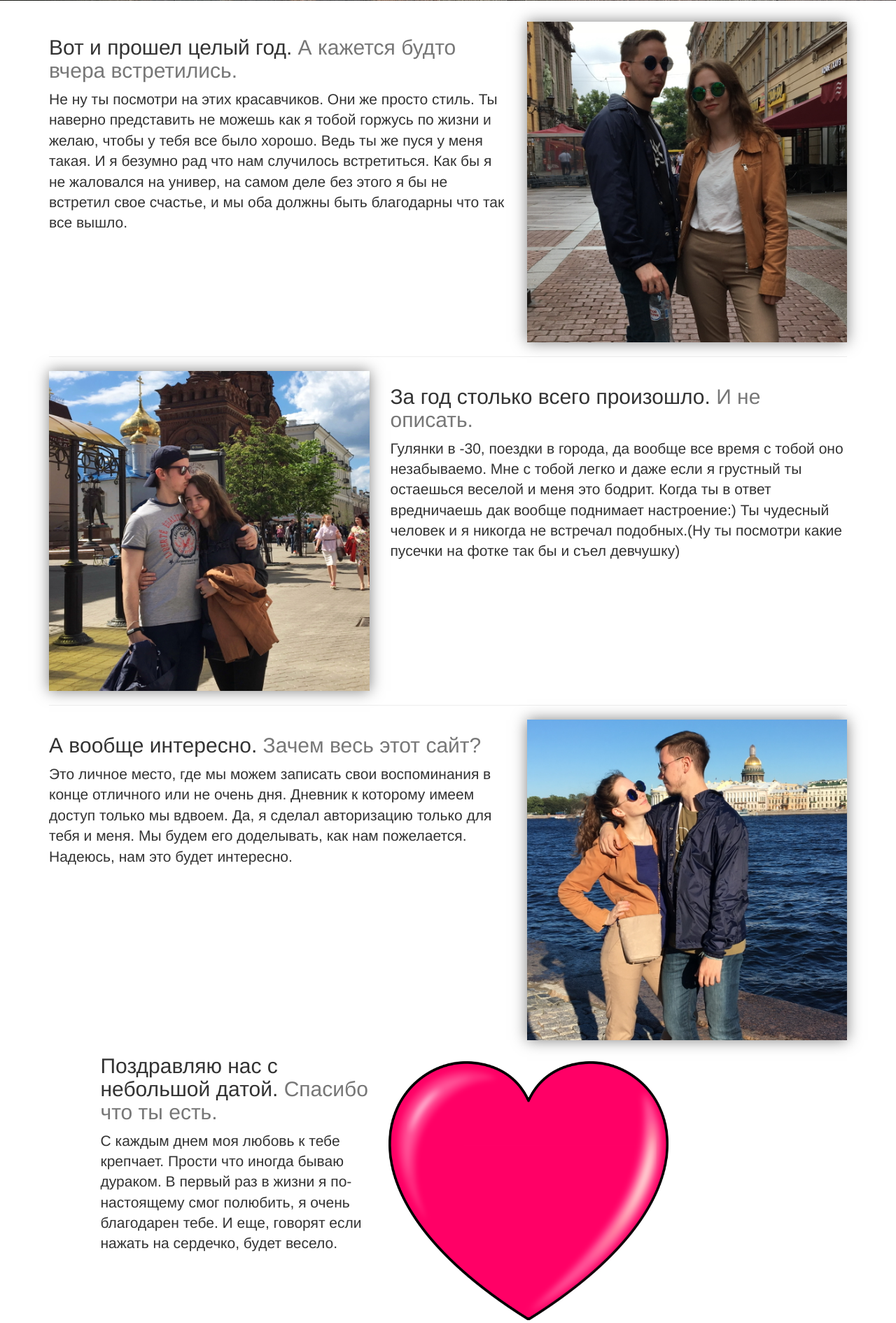
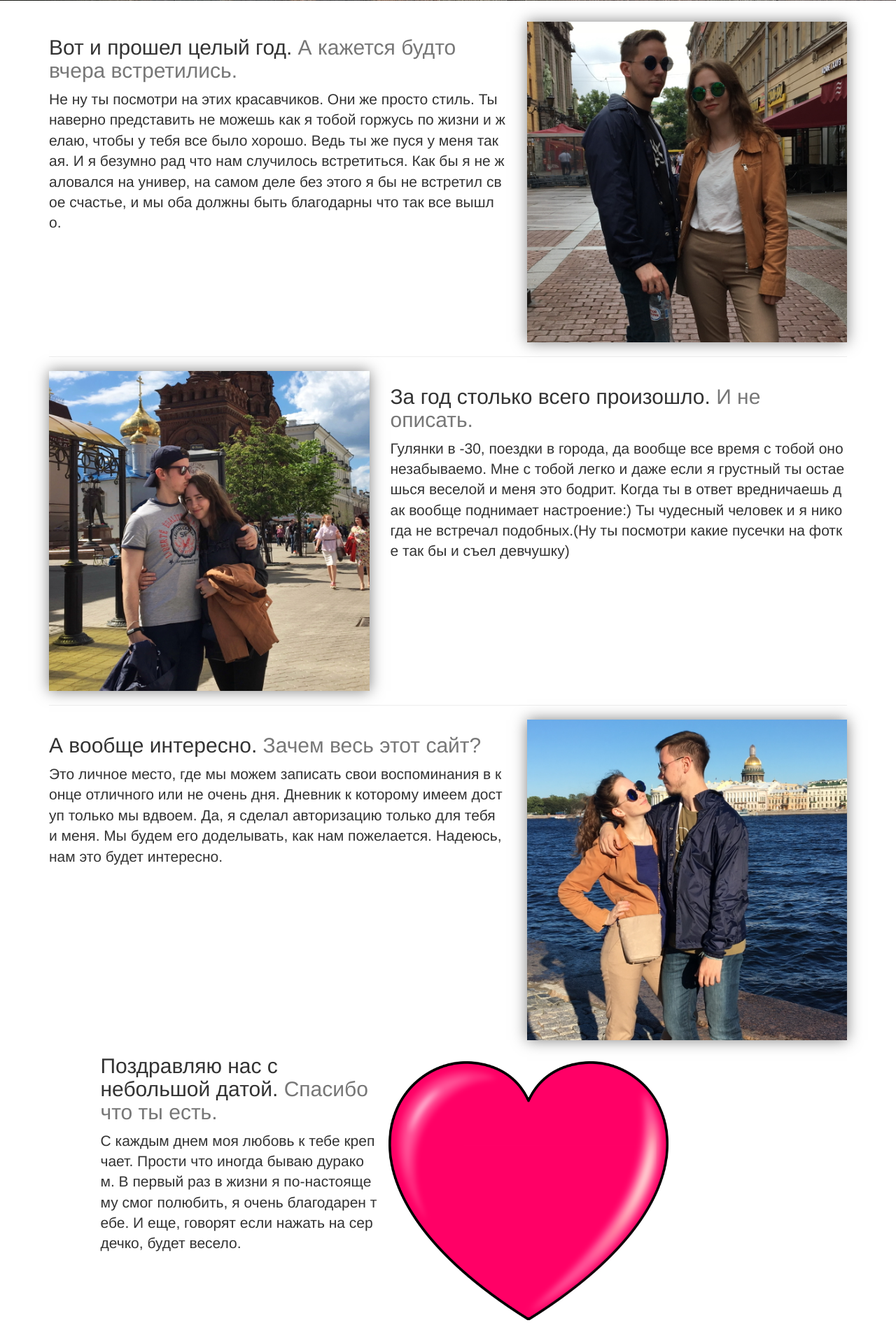
Before and after one commit to AndeyGordeev/LoveProject, a Django app: page / in a window 1280 px wide. Shown: the part 979-2869 px from the top of the page at 70% size. Run offline with Django 3.2, Linux system fonts and the light colour scheme; parts of the project's set-up code (start-up, migrations or seed data) failed here and were passed over; some libraries are stand-ins or nearby versions.

Commit message:
Site v1.0.1

```diff
--- a/LoveProject/settings.py
+++ b/LoveProject/settings.py
@@ -24,7 +24,7 @@ SECRET_KEY = 'jlf+fy%-nfa4$e4drt*^b6k4c$toa69it6!qh_$upg-jbt^nud'
 # SECURITY WARNING: don't run with debug turned on in production!
 DEBUG = True
 
-ALLOWED_HOSTS = []
+ALLOWED_HOSTS = ['192.168.0.104']
 
 # Application definition
 
--- a/static/css/style.css
+++ b/static/css/style.css
@@ -177,3 +177,12 @@ body {
 @media screen and (max-width: 600px) {
     .ptdashboard {width: 90%;}
 }
+
+@media screen and (max-width: 600px) {
+    #heart {width: 90%; height: 90%}
+}
+
+
+.lead{
+    word-break: break-all;
+}
```
